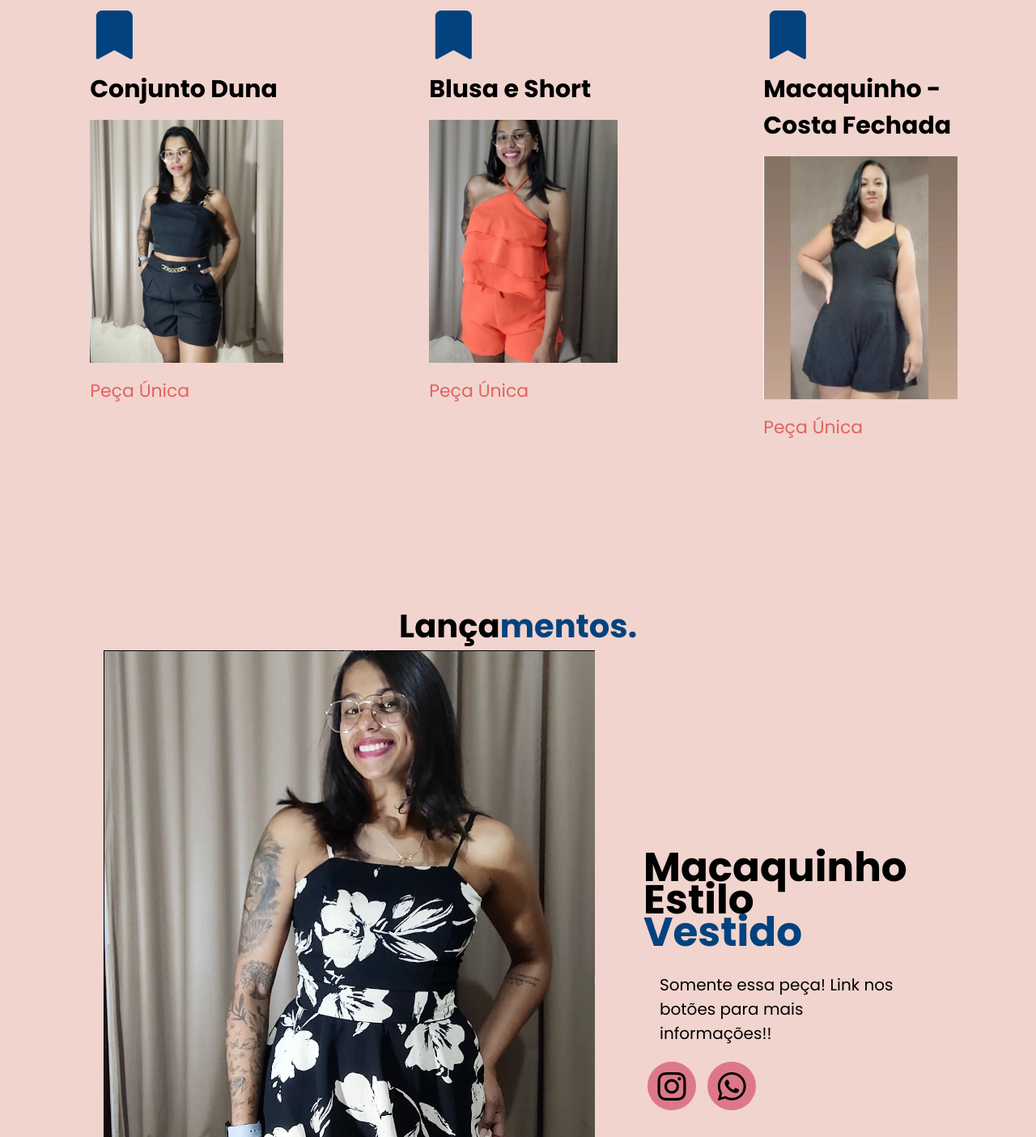
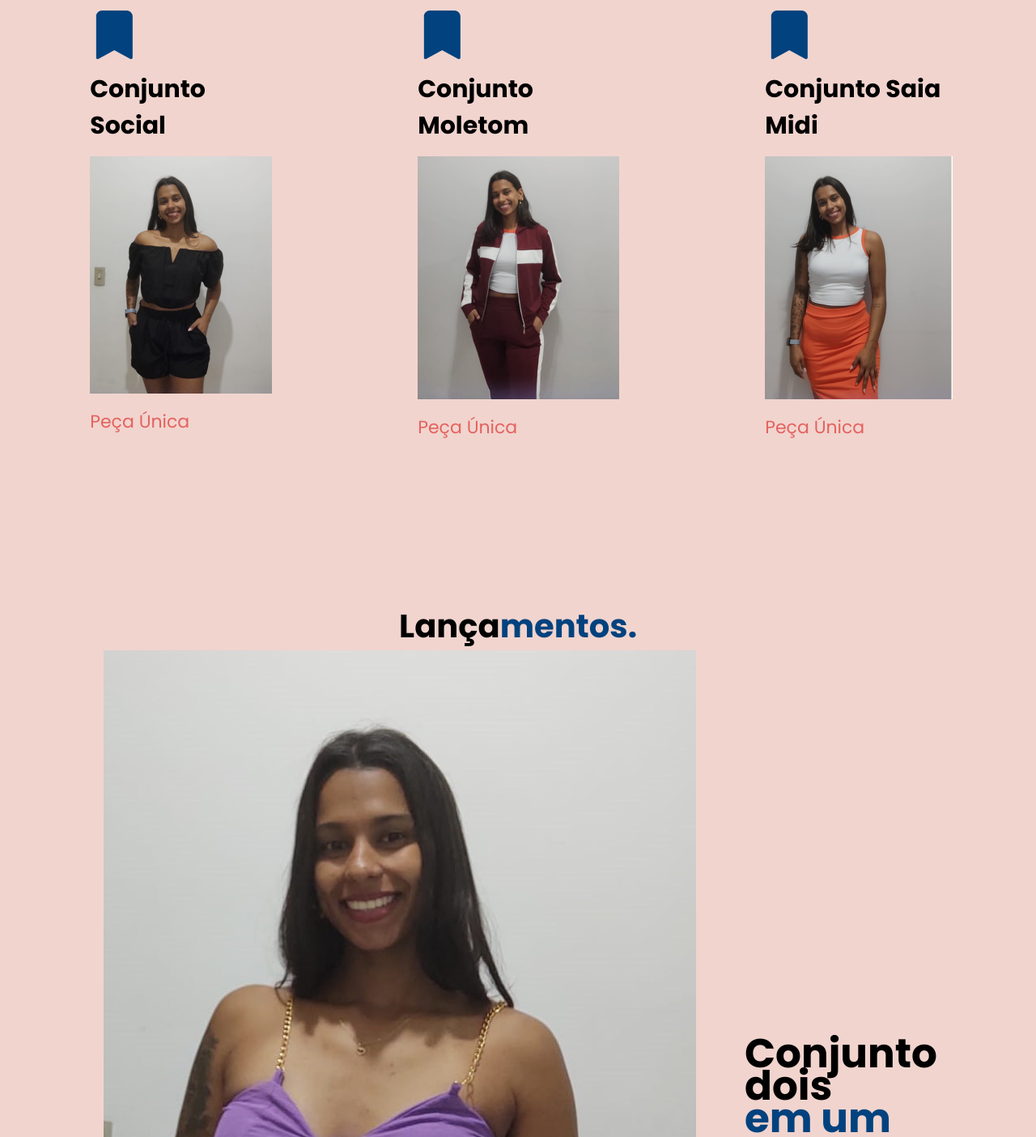
Before and after one commit to MarcoThulio1207/MarcoThulio1207.github.io, a plain HTML site: page index.html in a window 1280 px wide. Shown: the part 1123-2527 px from the top of the page at 81% size. Drawn offline with nearby package versions, Linux system fonts and the light colour scheme.

Commit message:
Update index.html

```diff
--- a/index.html
+++ b/index.html
@@ -9,6 +9,7 @@
 <link href="https://fonts.googleapis.com/css2?family=Poppins:ital,wght@0,100;0,200;0,300;0,400;0,500;0,600;
 0,700;0,800;0,900;1,100;1,200;1,300;1,400;1,500;1,600;1,700;1,800;1,900&display=swap" rel="stylesheet">
     <!--Fim Googlee Fonts-->
+
     <!--Boostrap icons-->
     <link rel="stylesheet" href="https://cdn.jsdelivr.net/npm/bootstrap-icons@1.11.3/font/bootstrap-icons.min.css">
     <!--fim Boostrap icons-->
@@ -99,22 +100,22 @@
                 <div class="flex">
                     <div class="destaques_box">
                     <i class="bi bi-bookmark-fill"></i>
-                    <h3>Conjunto Duna</h3>
-                    <img src="./imagens/2.png" alt="duna">
+                    <h3>Conjunto Social</h3>
+                    <img src="./imagens/conjunto_social.png" alt="duna">
                     <p>Peça Única</p>
                 </div> <!--Fim especialidade_box-->
 
                 <div class="destaques_box">
                     <i class="bi bi-bookmark-fill"></i>
-                    <h3>Blusa e Short</h3>
-                    <img src="./imagens/1.png" alt="blusa">
+                    <h3>Conjunto Moletom</h3>
+                    <img src="./imagens/conjunto_moletom.png" alt="blusa">
                     <p>Peça Única</p>
                 </div> <!--Fim especialidade_box-->
 
                 <div class="destaques_box">
                     <i class="bi bi-bookmark-fill"></i>
-                    <h3>Macaquinho - Costa Fechada</h3>
-                    <img src="./imagens/3.png" alt="macaquinho">
+                    <h3>Conjunto Saia Midi</h3>
+                    <img src="./imagens/conjunto_saia.png" alt="macaquinho">
                     <p>Peça Única</p>
                 </div> <!--Fim especialidade_box-->
                 </div> <!--fim flex-->
@@ -126,11 +127,11 @@
             <h2 class="titulo">Lança<span>mentos.</span></h2>
             <div class="flex">
               <div class="img_sobre">
-                <img src="./imagens/macaquinho_vestido.png">
+                <img src="./imagens/conjunto_2.jpeg">
               </div><!--Fim img-->
 
               <div class="txt_lancamentos">
-                <h2>Macaquinho Estilo <span>Vestido</span></h2>
+                <h2>Conjunto dois <span>em um</span></h2>
                 <p>Somente essa peça!
                   Link nos botões para mais informações!!</p>
                 <div class="botao_social">
@@ -148,11 +149,11 @@
           <div class="interface">
             <div class="flex">
               <div class="img_sobre">
-                <img src="./imagens/vestido.png">
+                <img src="./imagens/conjunto_alfa.jpeg">
               </div><!--Fim img-->
 
               <div class="txt_lancamentos">
-                <h2>Vestido com <span>as costas Amarradas</span></h2>
+                <h2>Conjunto <span>Alfaiataria</span></h2>
                 <p>Somente essa peça!
                   Link nos botões para mais informações!!</p>
                 <div class="botao_social">
@@ -170,11 +171,11 @@
           <div class="interface">
             <div class="flex">
               <div class="img_sobre">
-                <img src="./imagens/vestido_manga.png">
+                <img src="./imagens/conjunto_babado.jpeg">
               </div><!--Fim img-->
 
               <div class="txt_lancamentos">
-                <h2>Vestido Manga <span>Bufante</span></h2>
+                <h2>Conjunto <span>Babado</span></h2>
                 <p>Somente essa peça!
                   Link nos botões para mais informações!!</p>
                 <div class="botao_social">
```
